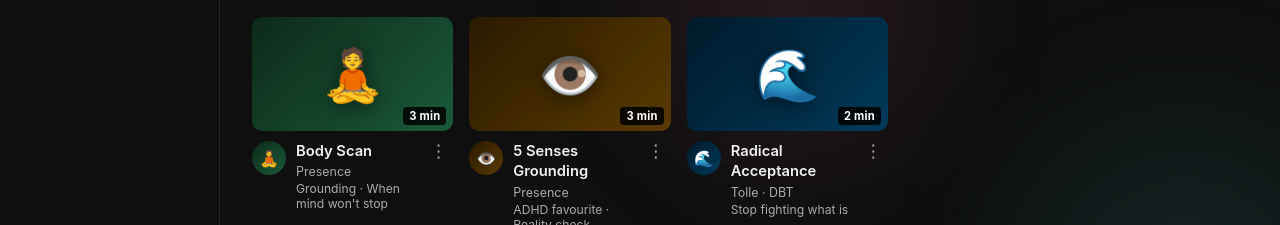
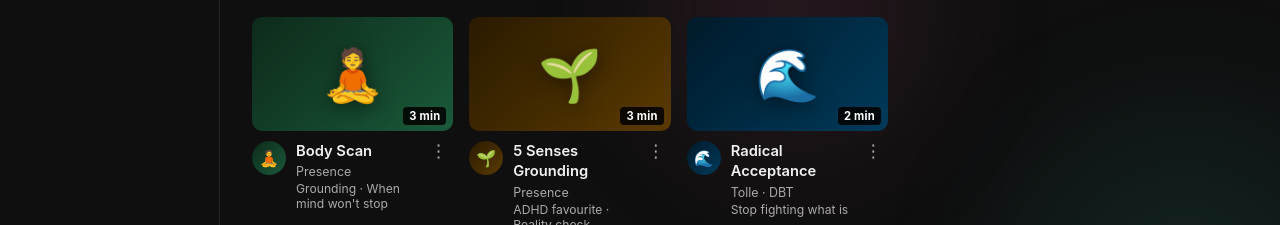
Before and after one commit to CopyFaizan/now-adhd-mental-health-app, a plain HTML site: page index.html in a window 1280 px wide. Shown: the part 424-649 px from the top of the page. Drawn offline with Linux system fonts and the light colour scheme.

Commit message:
Change 5 Senses icon to grounding emoji
Co-Authored-By: Claude Sonnet 4.6 <noreply@anthropic.com>

```diff
--- a/index.html
+++ b/index.html
@@ -822,11 +822,11 @@ body{font-family:-apple-system,BlinkMacSystemFont,'Segoe UI',sans-serif;
       </div>
       <div class="yt-card" role="button" tabindex="0" data-ex="senses" data-cat="presence" onclick="openEx('senses')">
         <div class="yt-thumb" style="background:linear-gradient(135deg,#2a1a00,#5a3a00)">
-          <span class="yt-thumb-emoji">👁️</span>
+          <span class="yt-thumb-emoji">🌱</span>
           <span class="yt-dur">3 min</span>
         </div>
         <div class="yt-meta">
-          <div class="yt-ch-ico" style="background:linear-gradient(135deg,#2a1a00,#5a3a00)">👁️</div>
+          <div class="yt-ch-ico" style="background:linear-gradient(135deg,#2a1a00,#5a3a00)">🌱</div>
           <div class="yt-info">
             <div class="yt-title">5 Senses Grounding</div>
             <div class="yt-channel">Presence</div>
@@ -2444,7 +2444,7 @@ function rescue(){
       <em style="color:var(--orange);font-size:.9rem">"I am here. I am safe. This moment is enough."</em></div>
     <div style="margin-top:13px">
       <div class="ropt" onclick="openEx('breath')"><div class="ropt-ico">🌬️</div><div class="ropt-info"><strong>Breath Reset</strong><span>Inhale 4 · hold 2 · exhale 6 — activates calm</span></div></div>
-      <div class="ropt" onclick="openEx('senses')"><div class="ropt-ico">👁️</div><div class="ropt-info"><strong>5 Senses Snap</strong><span>Name what's real around you right now</span></div></div>
+      <div class="ropt" onclick="openEx('senses')"><div class="ropt-ico">🌱</div><div class="ropt-info"><strong>5 Senses Snap</strong><span>Name what's real around you right now</span></div></div>
       <div class="ropt" onclick="openEx('accepts')"><div class="ropt-ico">🎯</div><div class="ropt-info"><strong>ACCEPTS Toolkit</strong><span>DBT distraction — ride the wave safely</span></div></div>
       <div class="ropt" onclick="openEx('selfsoothe')"><div class="ropt-ico">🌸</div><div class="ropt-info"><strong>Self-Soothe</strong><span>Calm your nervous system through your senses</span></div></div>
       <div class="ropt" onclick="openEx('selfsoothe2')"><div class="ropt-ico">💆</div><div class="ropt-info"><strong>Emotional First Aid</strong><span>5-step plan for emotional flooding</span></div></div>
```
